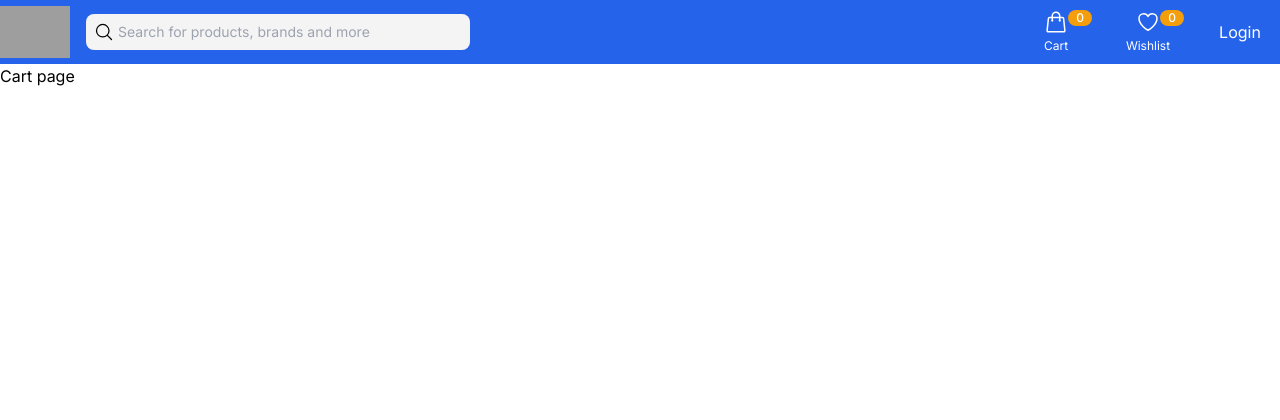
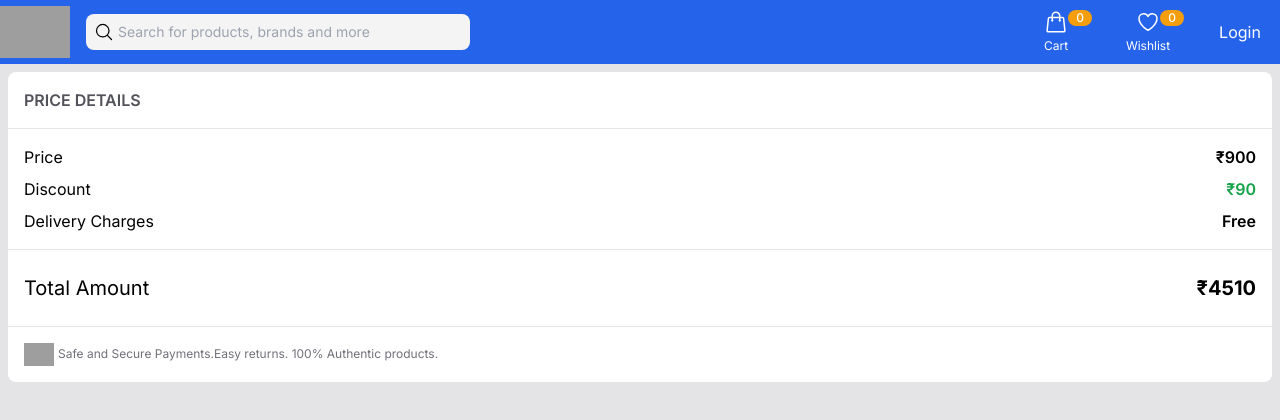
Before and after one commit to dibkb/profile-assignment, a Next.js app: page /cart in a window 1280 px wide. Shown: the top 420 px of the page. Built offline with nearby package versions, Linux system fonts and the light colour scheme; grey boxes are pictures that could not be loaded.

Commit message:
Cart page

```diff
--- /dev/null
+++ b/app/_layout.tsx
@@ -0,0 +1,12 @@
+import React from "react";
+
+const PageLayout = ({ children }: { children: React.ReactNode }) => {
+  return (
+    <section
+      className={`bg-zinc-200 h-[calc(100vh-64px)] p-2 grid grid-cols-8 gap-2`}
+    >
+      {children}
+    </section>
+  );
+};
+export default PageLayout;
--- a/app/cart/page.tsx
+++ b/app/cart/page.tsx
@@ -1,6 +1,43 @@
 import React from "react";
+import PageLayout from "../_layout";
 
 const Cart = () => {
-  return <div>Cart page</div>;
+  return (
+    <PageLayout>
+      {/* mobile screens */}
+      <div className="col-span-8 bg-white rounded-lg flex flex-col h-min">
+        <span className="border-b p-4 uppercase text-zinc-600 font-semibold">
+          Price Details
+        </span>
+        <div className="p-4 flex flex-col gap-2">
+          <span className="flex justify-between gap-2">
+            <p>Price</p>
+            <p className="font-semibold">₹900</p>
+          </span>
+          <span className="flex justify-between gap-2">
+            <p>Discount</p>
+            <p className="font-semibold text-green-600">₹90</p>
+          </span>
+          <span className="flex justify-between gap-2">
+            <p>Delivery Charges</p>
+            <p className="font-semibold">Free</p>
+          </span>
+        </div>
+        {/* total amount */}
+        <span className="px-4 py-6 border-t border-b flex items-center justify-between">
+          <p className="text-xl">Total Amount</p>
+          <p className="font-bold text-xl">₹4510</p>
+        </span>
+        <span className="p-4 text-xs text-zinc-500 flex items-center gap-1">
+          <img
+            src="https://static-assets-web.flixcart.com/fk-p-linchpin-web/fk-cp-zion/img/shield_b33c0c.svg"
+            alt="Safe and Secure"
+            width={30}
+          />
+          Safe and Secure Payments.Easy returns. 100% Authentic products.
+        </span>
+      </div>
+    </PageLayout>
+  );
 };
 export default Cart;
--- a/app/components/ui/Buttons/ButtonContainer.tsx
+++ b/app/components/ui/Buttons/ButtonContainer.tsx
@@ -1,5 +1,6 @@
 "use client";
 import { cn } from "@/utils";
+import Link from "next/link";
 import React, { useEffect, useState } from "react";
 
 interface ButtonContainer {
@@ -7,6 +8,7 @@ interface ButtonContainer {
   title: string;
   Svg: React.ReactNode;
   className?: string;
+  link: string;
 }
 
 const ButtonContainer = ({
@@ -14,6 +16,7 @@ const ButtonContainer = ({
   number,
   Svg,
   className,
+  link,
 }: ButtonContainer) => {
   const [animate, setAnimate] = useState(false);
 
@@ -24,7 +27,8 @@ const ButtonContainer = ({
   }, [number]);
 
   return (
-    <div
+    <Link
+      href={link}
       className={cn(
         "flex flex-col items-center justify-center py-1 gap-1 text-xs text-white cursor-pointer rounded-md w-20 hover:bg-blue-500 relative",
         className
@@ -40,7 +44,7 @@ const ButtonContainer = ({
       </p>
       {Svg}
       <h2>{title}</h2>
-    </div>
+    </Link>
   );
 };
 
--- a/app/components/ui/Navbar.tsx
+++ b/app/components/ui/Navbar.tsx
@@ -53,11 +53,13 @@ export const Navbar = () => {
                 Svg={<CartICon />}
                 number={cartTotal}
                 title="Cart"
+                link="cart"
               />
               <ButtonContainer
                 Svg={<Heart className="size-6" />}
                 number={wishlist.size}
                 title="Wishlist"
+                link="wishlist"
               />
               <Login />
             </div>
@@ -78,11 +80,17 @@ export const Navbar = () => {
             </div>
 
             <div className="flex flex-col mt-4 gap-3 items-center">
-              <ButtonContainer Svg={<CartICon />} number={4} title="Cart" />
+              <ButtonContainer
+                Svg={<CartICon />}
+                number={4}
+                title="Cart"
+                link="cart"
+              />
               <ButtonContainer
                 Svg={<Heart className="size-6" />}
                 number={4}
                 title="Wishlist"
+                link="wishlist"
               />
               <Login />
             </div>
--- a/app/page.tsx
+++ b/app/page.tsx
@@ -1,11 +1,10 @@
+import PageLayout from "./_layout";
 import { FilterMenu } from "./components/ui/Filter/FilterMenu";
 import { ProductsDisplay } from "./components/ui/ProductsSection/ProductsDisplay";
 
 export default function Home() {
   return (
-    <section
-      className={`bg-zinc-200 h-[calc(100vh-64px)] p-2 grid grid-cols-8 gap-2`}
-    >
+    <PageLayout>
       {/* left section */}
       <main className="hidden md:block md:col-span-2 h-full bg-zinc-50 rounded-lg overflow-hidden">
         <FilterMenu />
@@ -14,6 +13,6 @@ export default function Home() {
       <main className="col-span-8 md:col-span-6 bg-zinc-50 rounded-lg overflow-y-auto">
         <ProductsDisplay />
       </main>
-    </section>
+    </PageLayout>
   );
 }
```
